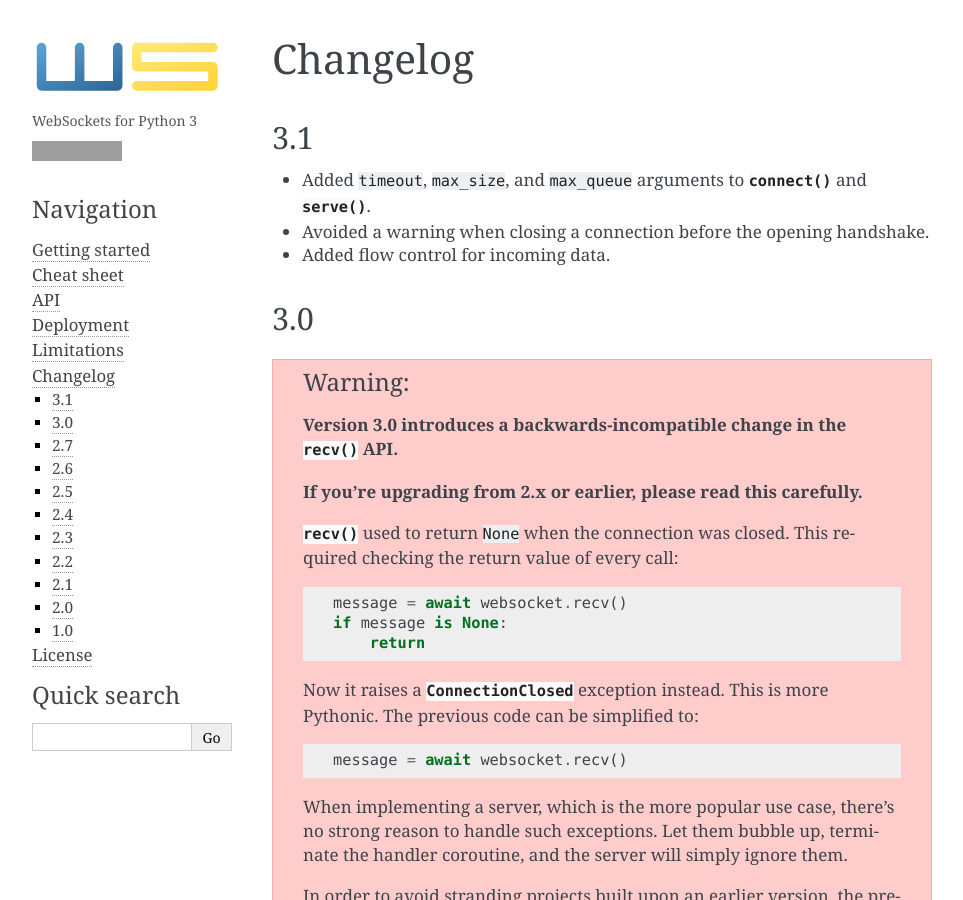
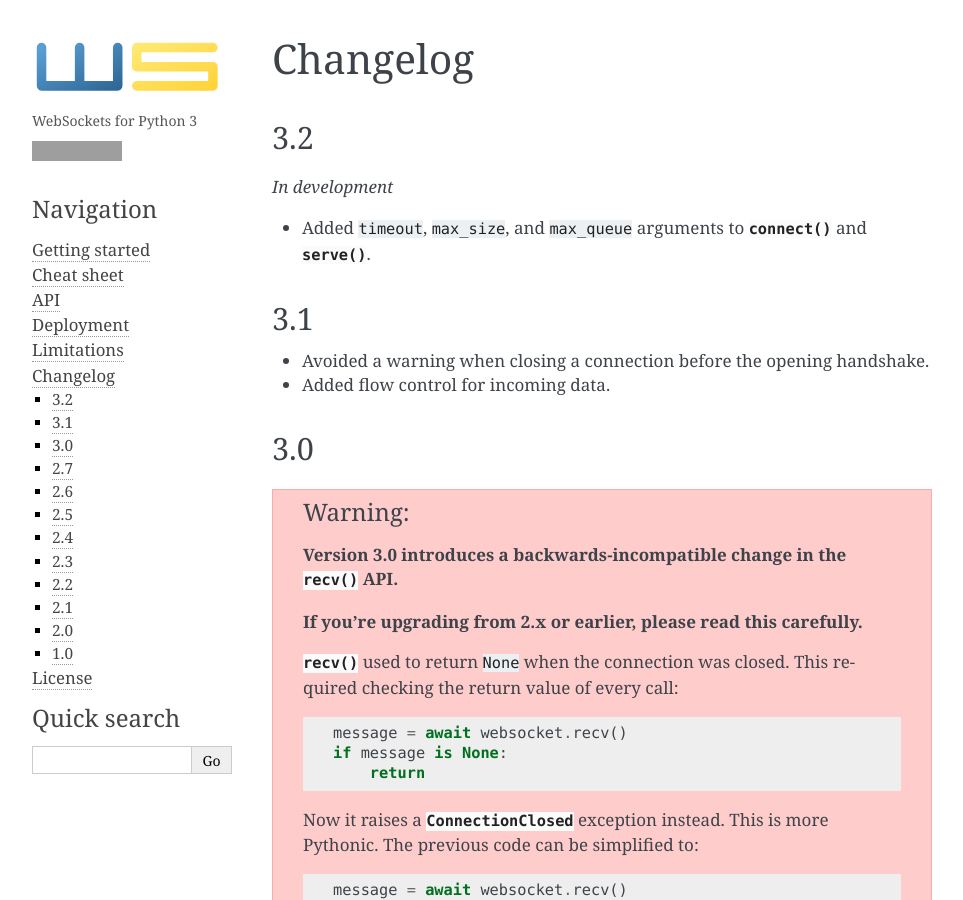
Before and after one commit to python-websockets/websockets, a Sphinx documentation site: the page built from docs/changelog.rst, in a window 1280 px wide and 900 px high. Shown: the whole window, without its empty margins (148-1111 px from the left). Built offline with Sphinx 7.4.7, drawn with Linux system fonts in a browser that asks for light colours; grey boxes are pictures that could not be loaded.

Commit message:
Rectify changelog.
Thanks @RemiCardona for the heads-up.

```diff
--- a/docs/changelog.rst
+++ b/docs/changelog.rst
@@ -1,11 +1,16 @@
 Changelog
 ---------
 
-3.1
+3.2
 ...
+
+*In development*
 
 * Added ``timeout``, ``max_size``, and ``max_queue`` arguments to
   :func:`~websockets.client.connect()` and :func:`~websockets.server.serve()`.
+
+3.1
+...
 
 * Avoided a warning when closing a connection before the opening handshake.
 
```
